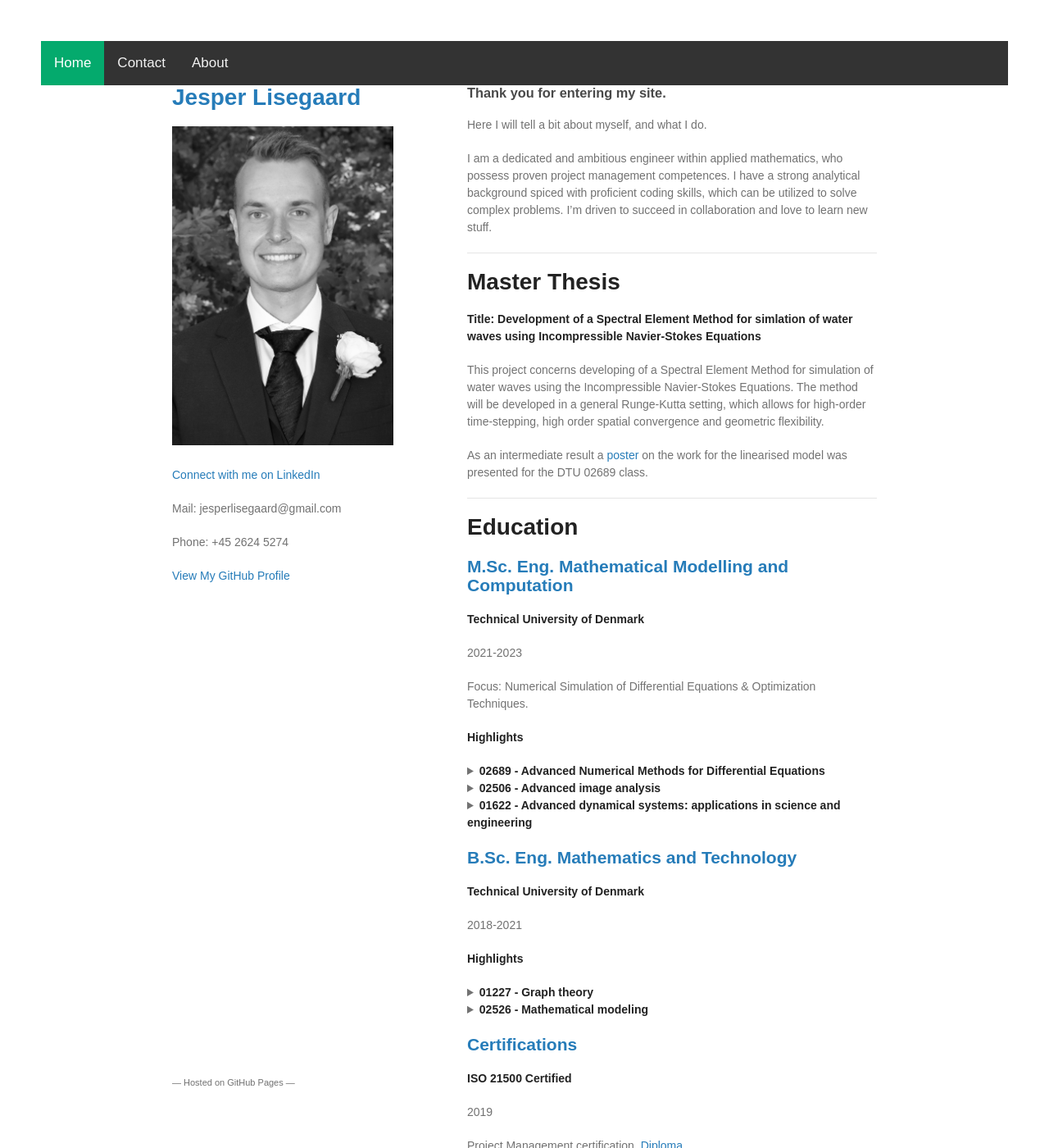
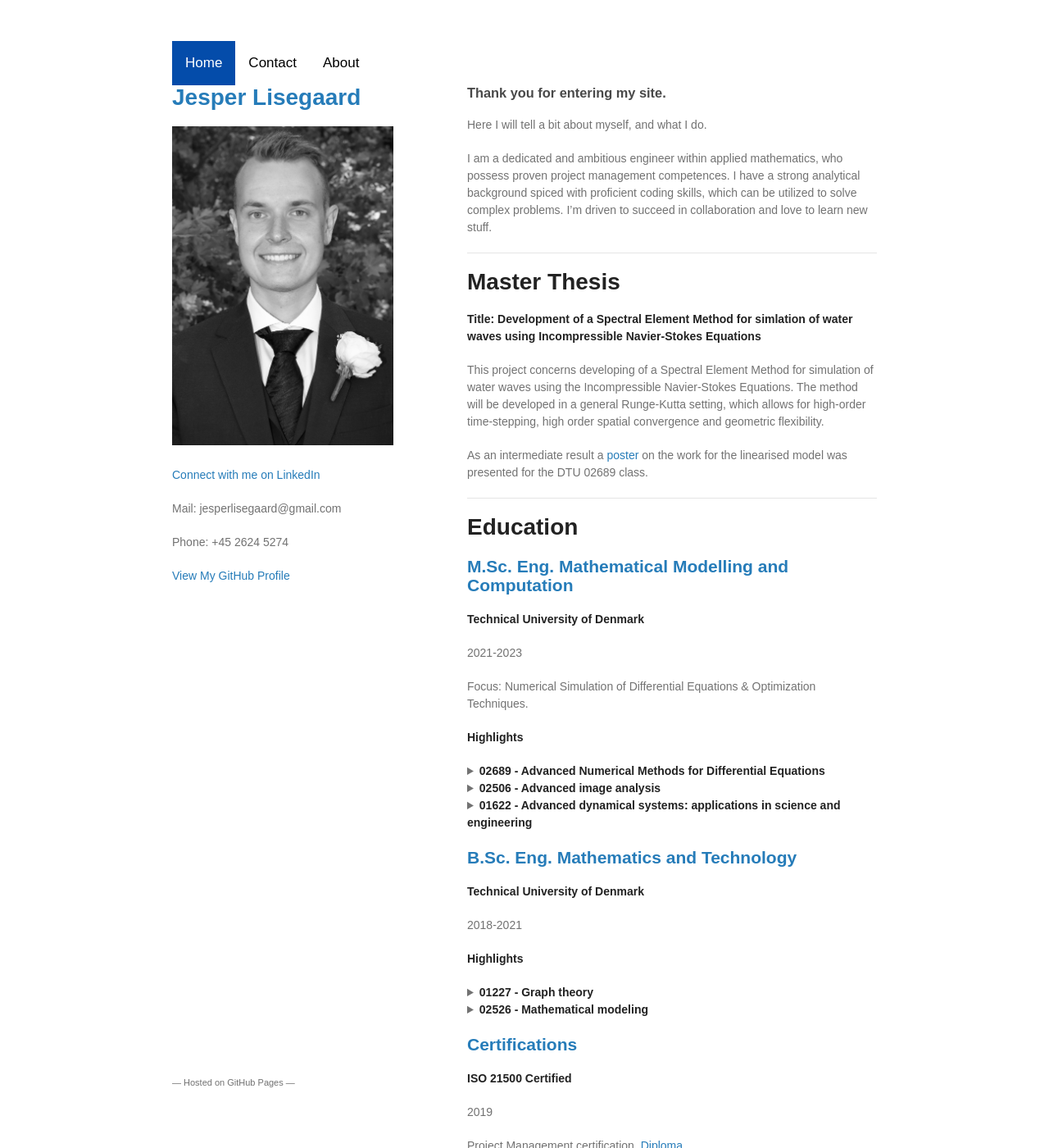
Before and after one commit to JLisegaard/jlisegaard.github.io, a Jekyll site: the page built from index.md, in a window 1280 px wide and 1400 px high. Shown: the whole window at 82% size. Built offline with Jekyll 4.4.1, drawn with Linux system fonts in a browser that asks for light colours.

Commit message:
Update default.html

```diff
--- a/_layouts/default.html
+++ b/_layouts/default.html
@@ -20,12 +20,12 @@
 
     .topnav {
       overflow: hidden;
-      background-color: #333;
+      background-color: rgb(255, 255, 255);
     }
 
     .topnav a {
       float: left;
-      color: #f2f2f2;
+      color: #000000;
       text-align: center;
       padding: 14px 16px;
       text-decoration: none;
@@ -33,23 +33,23 @@
     }
 
     .topnav a:hover {
-      background-color: #ddd;
+      background-color: rgb(121, 120, 120);
       color: black;
     }
 
     .topnav a.active {
-      background-color: #04AA6D;
+      background-color: #044caa;
       color: white;
     }
     </style>
   </head>
   <body>
-    <div class="topnav">
-      <a class="active" href="#home">Home</a>
-      <a href="#contact">Contact</a>
-      <a href="#about">About</a>
-    </div>
     <div class="wrapper">
+      <div class="topnav">
+        <a class="active" href="#home">Home</a>
+        <a href="#contact">Contact</a>
+        <a href="#about">About</a>
+      </div>
       <header>
         <!--<h1><a href="{{ "/" | absolute_url }}">{{ site.title | default: site.github.repository_name }}</a></h1>-->
         <h1><a href="{{ "/" | absolute_url }}">{{ site.title  | default: Jesper Lisegaard }}</a></h1>
```
